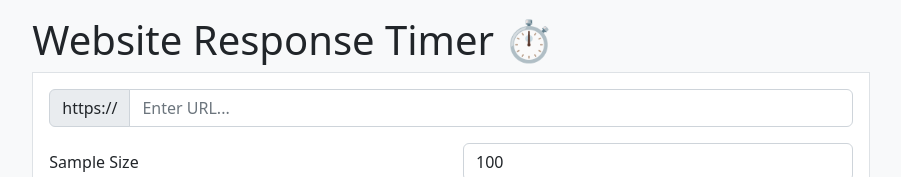
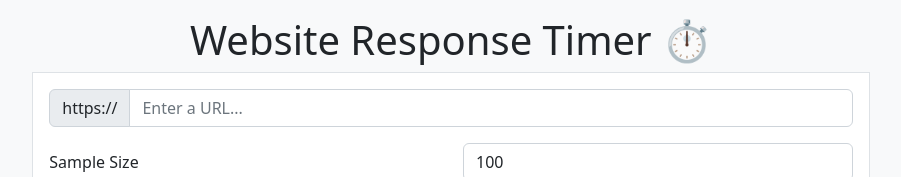
Before and after one commit to hachibu/website-request-stopwatch, a React (Create React App) app: page / in a window 1280 px wide. Shown: the top 177 px of the page, without its empty margins (189-1090 px from the left). Built offline with nearby package versions, Linux system fonts and the light colour scheme.

Commit message:
Center title

```diff
--- a/src/App.tsx
+++ b/src/App.tsx
@@ -97,7 +97,7 @@ function App() {
 
   return (
     <div className="col-12 col-md-8">
-      <h1 className="display-6">Website Response Timer ⏱️️</h1>
+      <h1 className="display-6 text-center">Website Response Timer ⏱️️</h1>
       <div className="p-3 mb-3 border bg-white">
         <div className="row mb-3">
           <div className="col-sm-4 input-group">
@@ -107,7 +107,7 @@ function App() {
               type="text"
               value={url}
               onChange={urlOnChange}
-              placeholder="Enter URL..."
+              placeholder="Enter a URL..."
             ></input>
           </div>
         </div>
```
